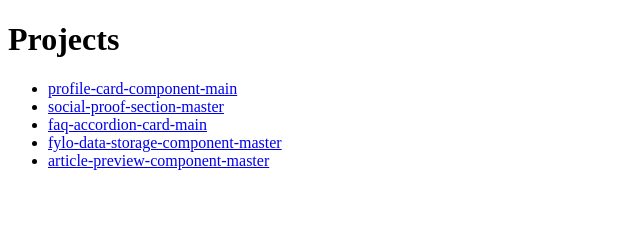
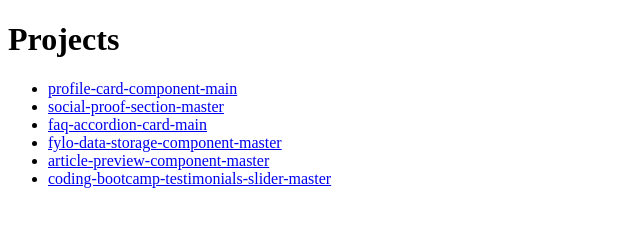
Before and after one commit to mesutcifci/Frontend-Mentor-Challenges, a plain HTML site: page index.html in a window 1280 px wide. Shown: the whole page, without its empty margins (0-640 px from the left). Drawn offline with Linux system fonts and the light colour scheme.

Commit message:
new project link added

```diff
--- a/index.html
+++ b/index.html
@@ -39,6 +39,12 @@
                 article-preview-component-master
             </a>
         </li>
+
+        <li>
+            <a href="./coding-bootcamp-testimonials-slider-master/index.html">
+                coding-bootcamp-testimonials-slider-master
+            </a>
+        </li>
     </ul>
 
 </body>
```
